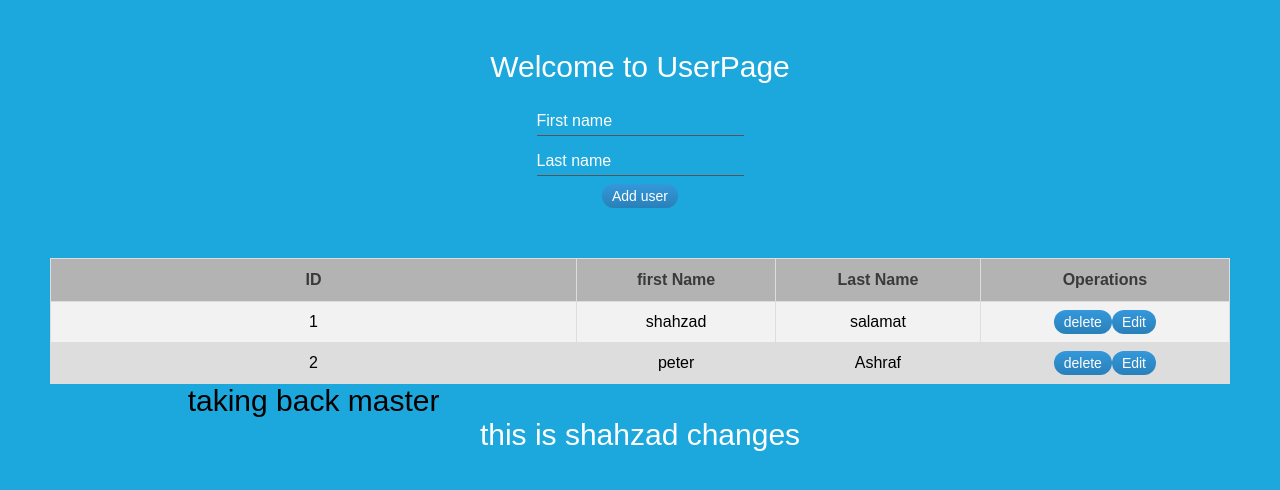
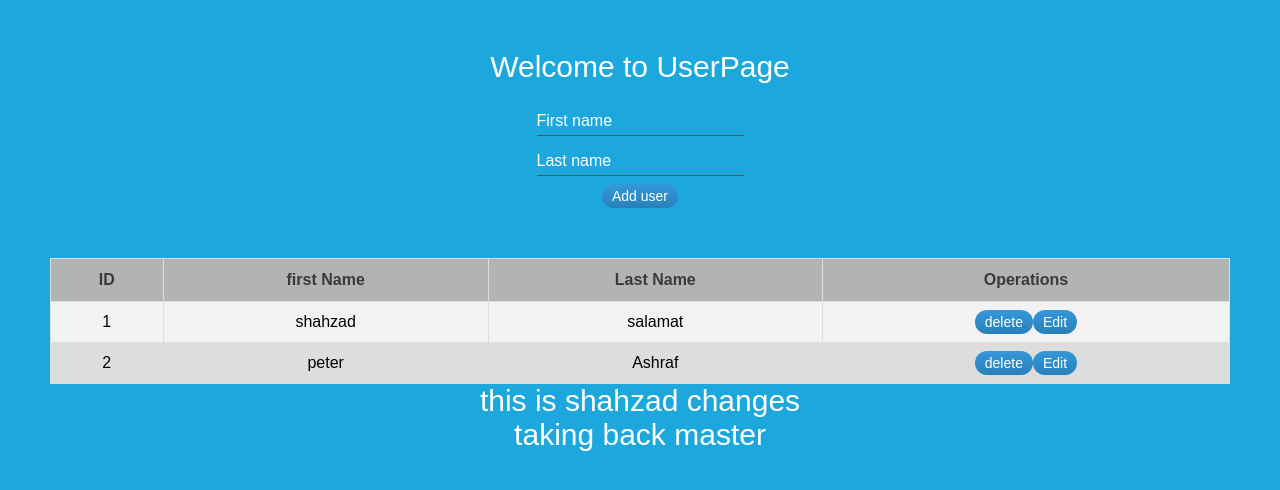
Before and after one commit to shahzadsalamat/react-crud, a React (Create React App) app: page / in a window 1280 px wide. Shown: the top 490 px of the page. Built offline with nearby package versions, Linux system fonts and the light colour scheme; the HTML template or start-up script is replaced by a standard one.

Commit message:
2nd changes in master

```diff
--- a/src/App.js
+++ b/src/App.js
@@ -69,9 +69,9 @@ class App extends Component {
                         );
                       }
                       )}
-                      <p>taking back master</p>
             </table>
               <p>this is shahzad changes</p>
+              <p>taking back master</p>
         </div>
       </div>
     );
```
